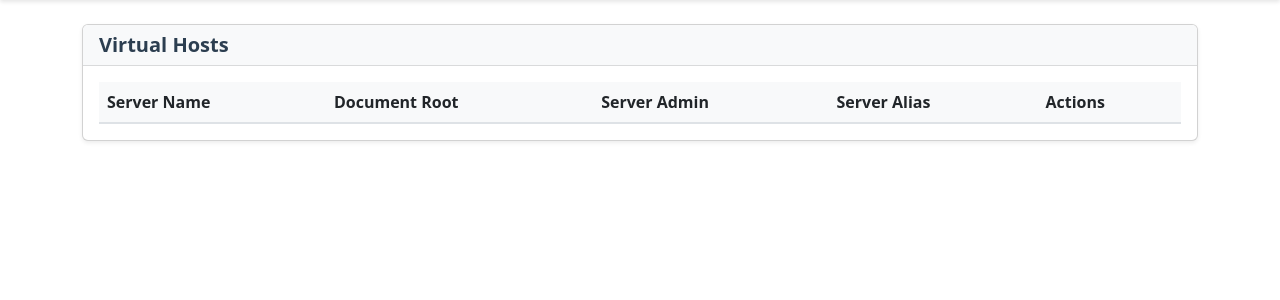
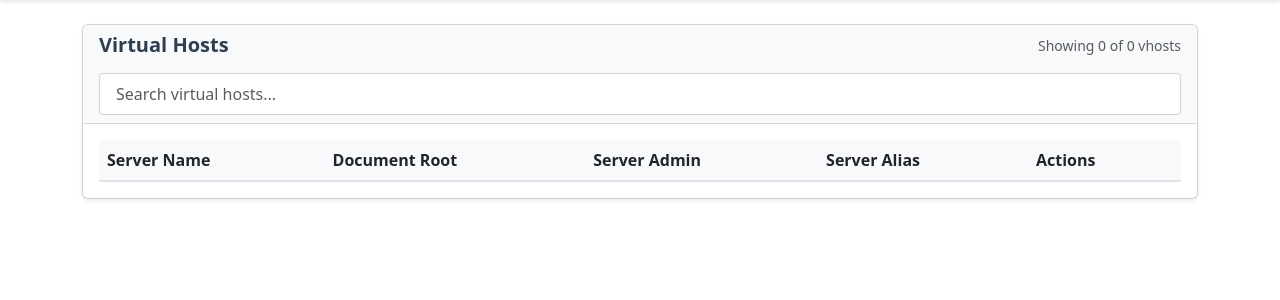
Before and after one commit to hermesthecat/www-dashboard, a PHP site: page / in a window 1280 px wide. Shown: the part 68-368 px from the top of the page. Run offline with PHP 8.4, Linux system fonts and the light colour scheme; lists and menus that the app fills with data are empty.

Commit message:
Enhance WWW Dashboard with search and sorting features for virtual hosts

```diff
--- /dev/null
+++ b/app.js
@@ -0,0 +1,85 @@
+document.addEventListener('DOMContentLoaded', function() {
+    // Search functionality
+    const searchInput = document.getElementById('searchInput');
+    const vhostTable = document.getElementById('vhostTable');
+    const tableRows = vhostTable.getElementsByTagName('tr');
+
+    searchInput.addEventListener('keyup', function() {
+        const searchTerm = searchInput.value.toLowerCase();
+
+        // Start from 1 to skip header row
+        for (let i = 1; i < tableRows.length; i++) {
+            const row = tableRows[i];
+            const cells = row.getElementsByTagName('td');
+            let found = false;
+
+            for (let j = 0; j < cells.length - 1; j++) { // -1 to skip Actions column
+                const cellText = cells[j].textContent.toLowerCase();
+                if (cellText.includes(searchTerm)) {
+                    found = true;
+                    break;
+                }
+            }
+
+            row.style.display = found ? '' : 'none';
+        }
+    });
+
+    // Sorting functionality
+    const ths = document.getElementsByClassName('sortable');
+    let lastSortedColumn = null;
+    let ascending = true;
+
+    Array.from(ths).forEach((th, index) => {
+        th.addEventListener('click', function() {
+            const tbody = vhostTable.querySelector('tbody');
+            const rows = Array.from(tbody.getElementsByTagName('tr'));
+
+            // Reset arrows on all headers except current
+            Array.from(ths).forEach(header => {
+                if (header !== th) {
+                    header.classList.remove('asc', 'desc');
+                }
+            });
+
+            // Determine sort direction
+            if (lastSortedColumn === index) {
+                ascending = !ascending;
+            } else {
+                ascending = true;
+            }
+            lastSortedColumn = index;
+
+            // Update arrow class
+            th.classList.toggle('asc', ascending);
+            th.classList.toggle('desc', !ascending);
+
+            // Sort rows
+            rows.sort((a, b) => {
+                const aText = a.cells[index].textContent.trim().toLowerCase();
+                const bText = b.cells[index].textContent.trim().toLowerCase();
+                return ascending ?
+                    aText.localeCompare(bText) :
+                    bText.localeCompare(aText);
+            });
+
+            // Reattach sorted rows
+            rows.forEach(row => tbody.appendChild(row));
+        });
+    });
+
+    // Counter functionality
+    function updateCounter() {
+        const counter = document.getElementById('vhostCounter');
+        const visibleRows = Array.from(tableRows).slice(1).filter(row =>
+            row.style.display !== 'none'
+        ).length;
+        counter.textContent = `Showing ${visibleRows} of ${tableRows.length - 1} vhosts`;
+    }
+
+    // Update counter on search
+    searchInput.addEventListener('keyup', updateCounter);
+
+    // Initial counter update
+    updateCounter();
+});
--- a/index.php
+++ b/index.php
@@ -63,17 +63,23 @@ $vhosts = parseVhosts('httpd-vhosts.conf');
             <div class="col-12">
                 <div class="card">
                     <div class="card-header">
-                        <h5 class="card-title mb-0">Virtual Hosts</h5>
+                        <div class="d-flex justify-content-between align-items-center">
+                            <h5 class="card-title mb-0">Virtual Hosts</h5>
+                            <div id="vhostCounter" class="text-muted"></div>
+                        </div>
+                        <div class="mt-3">
+                            <input type="text" id="searchInput" class="form-control" placeholder="Search virtual hosts...">
+                        </div>
                     </div>
                     <div class="card-body">
                         <div class="table-responsive">
-                            <table class="table table-striped table-hover">
+                            <table class="table table-striped table-hover" id="vhostTable">
                                 <thead>
                                     <tr>
-                                        <th>Server Name</th>
-                                        <th>Document Root</th>
-                                        <th>Server Admin</th>
-                                        <th>Server Alias</th>
+                                        <th class="sortable">Server Name <span class="sort-arrow"></span></th>
+                                        <th class="sortable">Document Root <span class="sort-arrow"></span></th>
+                                        <th class="sortable">Server Admin <span class="sort-arrow"></span></th>
+                                        <th class="sortable">Server Alias <span class="sort-arrow"></span></th>
                                         <th>Actions</th>
                                     </tr>
                                 </thead>
@@ -102,5 +108,6 @@ $vhosts = parseVhosts('httpd-vhosts.conf');
 
     <!-- Bootstrap JS -->
     <script src="https://cdn.jsdelivr.net/npm/bootstrap@5.3.0/dist/js/bootstrap.bundle.min.js"></script>
+    <script src="app.js"></script>
 </body>
 </html>
--- a/style.css
+++ b/style.css
@@ -31,10 +31,61 @@
     background-color: #f8f9fa;
     font-weight: 600;
     border-bottom: 2px solid #dee2e6;
+    cursor: pointer;
+    position: relative;
+    padding-right: 25px; /* Space for sort arrow */
 }
 
 .table td {
     vertical-align: middle;
+}
+
+/* Sortable columns */
+.sortable {
+    cursor: pointer;
+    position: relative;
+}
+
+.sortable:hover {
+    background-color: #e9ecef;
+}
+
+/* Sort arrows */
+.sort-arrow {
+    position: absolute;
+    right: 8px;
+    top: 50%;
+    transform: translateY(-50%);
+}
+
+.sortable.asc .sort-arrow::after {
+    content: "↑";
+    opacity: 0.7;
+}
+
+.sortable.desc .sort-arrow::after {
+    content: "↓";
+    opacity: 0.7;
+}
+
+/* Search input styling */
+#searchInput {
+    border-radius: 4px;
+    border: 1px solid #ced4da;
+    padding: 0.5rem 1rem;
+    transition: border-color 0.15s ease-in-out, box-shadow 0.15s ease-in-out;
+}
+
+#searchInput:focus {
+    border-color: #80bdff;
+    box-shadow: 0 0 0 0.2rem rgba(0,123,255,.25);
+    outline: 0;
+}
+
+/* Counter styling */
+#vhostCounter {
+    font-size: 0.875rem;
+    color: #6c757d;
 }
 
 .btn-primary {
@@ -59,6 +110,10 @@
     .table td {
         white-space: nowrap;
     }
+
+    #searchInput {
+        margin-bottom: 1rem;
+    }
 }
 
 /* Custom scrollbar for table */
@@ -78,3 +133,14 @@
 .table-responsive::-webkit-scrollbar-thumb:hover {
     background: #555;
 }
+
+/* Animation for row updates */
+.table tbody tr {
+    transition: background-color 0.2s ease;
+}
+
+/* Loading state */
+.table.loading {
+    opacity: 0.6;
+    pointer-events: none;
+}
```
